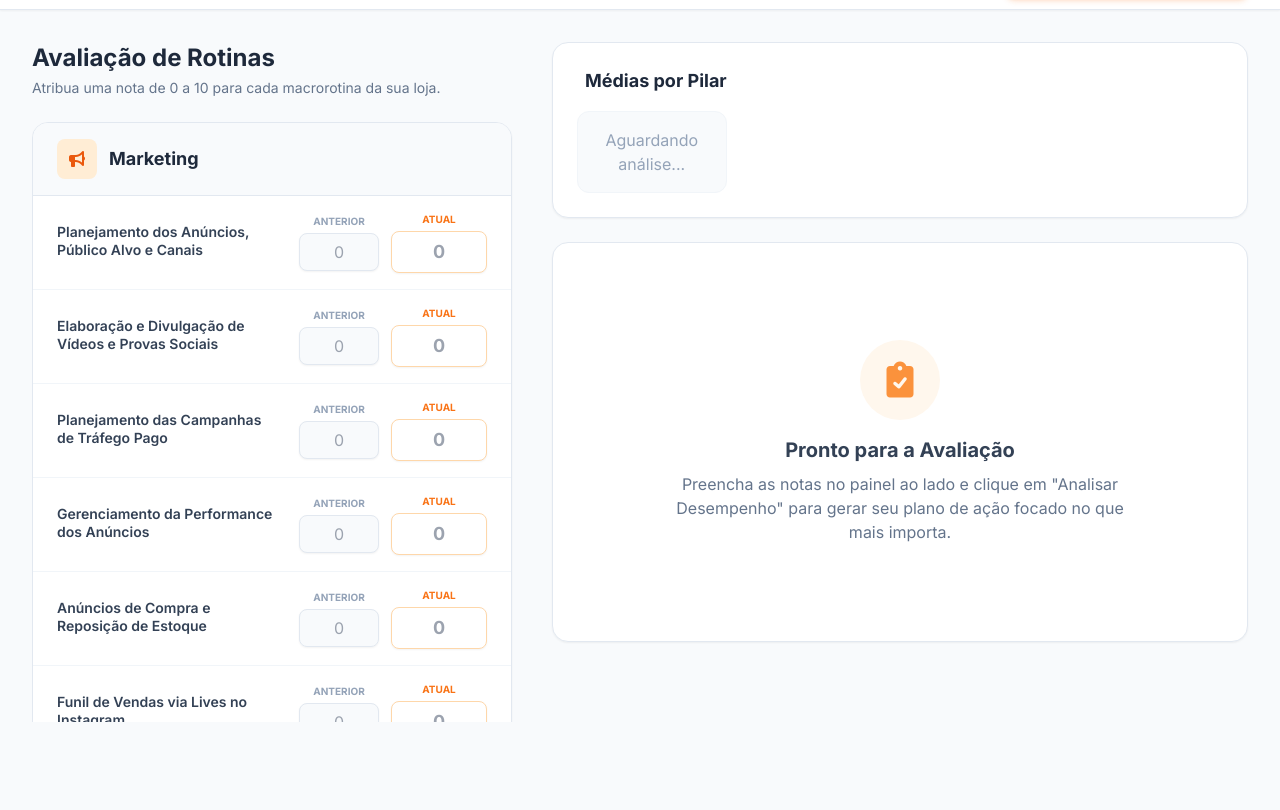
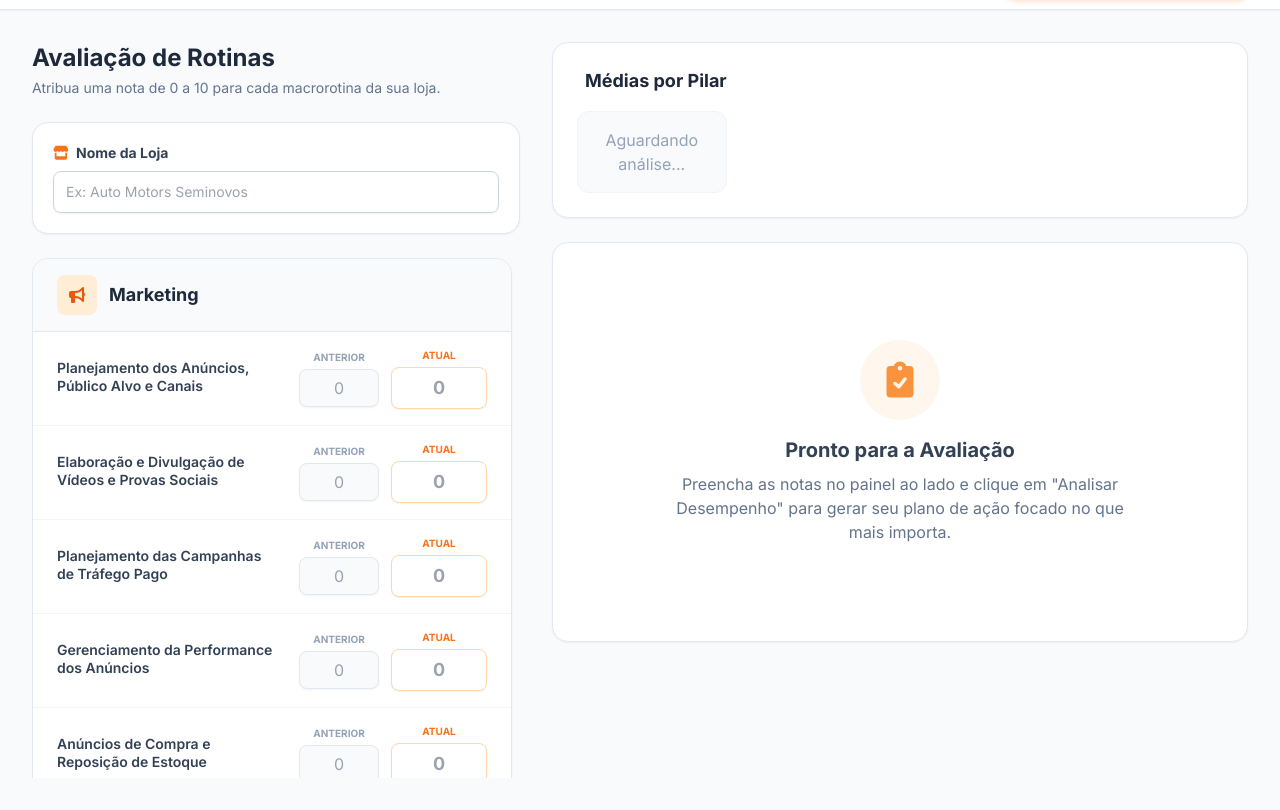
Before and after one commit to Giovanag30/PPLrotinas, a plain HTML site: page index.html in a window 1280 px wide. Shown: the part 55-865 px from the top of the page. Before the commit the page ends 809 px from the top, so only its background shows below. Drawn offline with nearby package versions, Linux system fonts and the light colour scheme; some icons are missing.

Commit message:
Update index.html

```diff
--- a/index.html
+++ b/index.html
@@ -71,7 +71,16 @@
                     <p class="text-sm text-slate-500">Atribua uma nota de 0 a 10 para cada macrorotina da sua loja.</p>
                 </div>
 
-                <div id="form-container" class="space-y-6 max-h-[75vh] overflow-y-auto pr-2 pb-10 custom-scrollbar">
+                <!-- Campo Nome da Loja -->
+                <div class="bg-white rounded-2xl shadow-sm border border-slate-200 p-5">
+                    <label for="store-name" class="block text-sm font-bold text-slate-700 mb-2">
+                        <i class="fa-solid fa-store text-orange-500 mr-1"></i> Nome da Loja
+                    </label>
+                    <input type="text" id="store-name" placeholder="Ex: Auto Motors Seminovos"
+                        class="block w-full rounded-lg border-slate-300 py-2.5 px-3 text-slate-900 shadow-sm focus:border-orange-500 focus:ring-orange-500 sm:text-sm border outline-none transition-all">
+                </div>
+
+                <div id="form-container" class="space-y-6 max-h-[65vh] overflow-y-auto pr-2 pb-10 custom-scrollbar">
                     <!-- Os pilares e inputs serão renderizados aqui pelo JS -->
                 </div>
             </div>
@@ -467,6 +476,10 @@
             let totalCurrSum = 0;
             let totalCount = 0;
 
+            // Coletar Nome da Loja
+            let storeName = document.getElementById('store-name').value.trim();
+            let storeTitle = storeName ? ` - ${storeName.toUpperCase()}` : '';
+
             // 1. Calcular Média de Cada Pilar
             const averagesContainer = document.getElementById('averages-container');
             averagesContainer.innerHTML = '';
@@ -663,7 +676,7 @@
                 totalDiffStr = `${d > 0 ? '+' : ''}${d.toFixed(1)}%`;
             }
 
-            let summaryText = `📊 RESUMO DE DESEMPENHO - AUTOPPL 📊\n\n`;
+            let summaryText = `📊 RESUMO DE DESEMPENHO - AUTOPPL${storeTitle} 📊\n\n`;
             summaryText += `📈 EVOLUÇÃO GERAL: Média Atual ${totalAvgCurr.toFixed(1)} (Antes: ${totalAvgPrev.toFixed(1)}) | Crescimento: ${totalDiffStr}\n\n`;
 
             summaryText += `--- MÉDIAS POR PILAR ---\n`;
```
